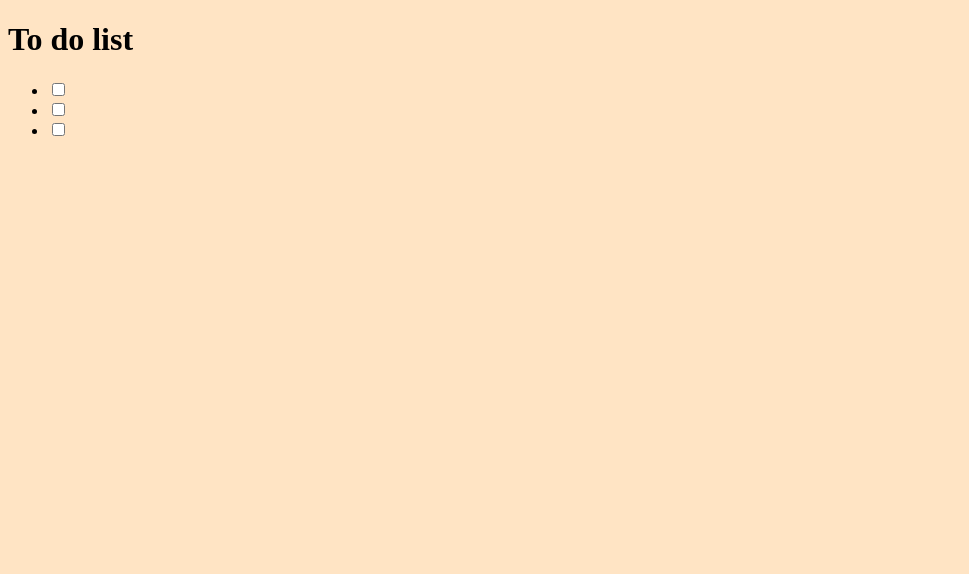
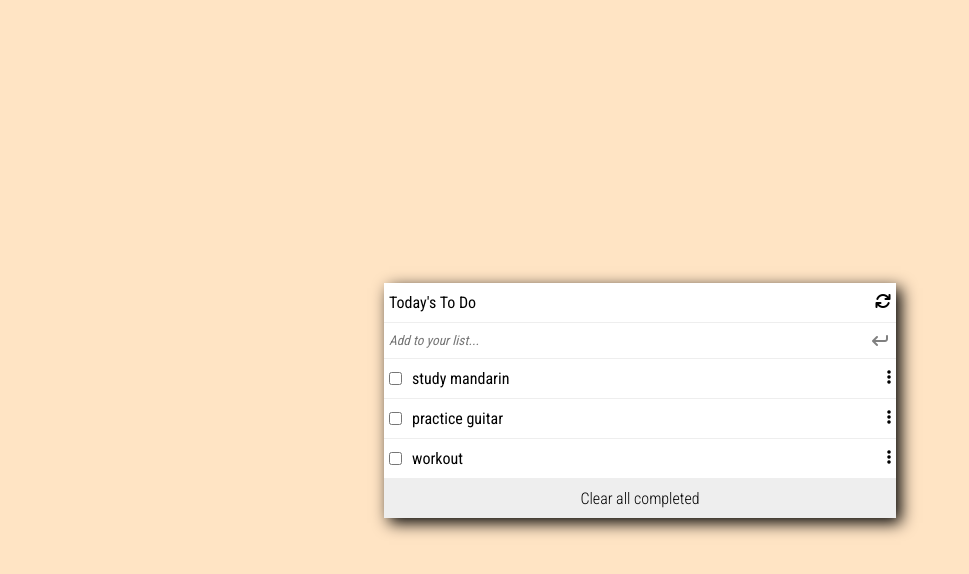
Before and after one commit to gandradep/toDoList, a website built with webpack: page src/index.html in a window 1280 px wide. Shown: the whole page, without its empty margins (0-969 px from the left). Built offline with nearby package versions, Linux system fonts and the light colour scheme.

Commit message:
Add sort, iterate and object modules

```diff
--- a/src/index.html
+++ b/src/index.html
@@ -3,10 +3,14 @@
 <head>
     <meta charset="UTF-8">
     <meta name="viewport" content="width=device-width, initial-scale=1.0">
+    <link rel="preconnect" href="https://fonts.googleapis.com">
+    <link rel="preconnect" href="https://fonts.gstatic.com" crossorigin>
+    <link href="https://fonts.googleapis.com/css2?family=Roboto+Condensed:wght@300;400;700&display=swap" rel="stylesheet">
+    <link rel="stylesheet" href="https://cdnjs.cloudflare.com/ajax/libs/font-awesome/6.1.2/css/all.min.css">
     <title>2 do list</title>
 </head>
-<body>
-  <h1>To do list</h1>
+<body class="dFlex">
+
     <ul id="list">
 
     </ul>
--- a/src/index.js
+++ b/src/index.js
@@ -1,36 +1,14 @@
 import _ from 'lodash';
 import './style.css';
-
+import { todos } from './modules/objectArray.js';
+import { sort } from './modules/sort.js';
+import { iterate } from './modules/iterate.js';
 const list = document.getElementById('list');
 
-const todos = [
-  {
-    "description": "workout",
-    "completed": false,
-    "index": 1,
-  },
-  {
-    "description": "study mandarin",
-    "completed": false,
-    "index": 2,
-  },
-  {
-    "description": "practice guitar",
-    "completed": false,
-    "index": 3,
-  },
-];
-const iterate = (arr) => {
-  arr.forEach(element => {
-    const li = document.createElement('li');
-    const checkbox = document.createElement('input');
-    checkbox.setAttribute("type", "checkbox");
-    li.appendChild(checkbox);
-    list.appendChild(li);
-  });
-}
 
-iterate(todos);
+
+//
+iterate(sort(todos));
 
 
 // function component() {
--- /dev/null
+++ b/src/modules/iterate.js
@@ -0,0 +1,41 @@
+export const iterate = (arr) => {
+  const liTitle = document.createElement('li');
+  liTitle.classList.add('dFlex', 'justBetween', 'borderBottom', 'pad10_5');
+  const title = document.createElement('p');
+  title.innerText = "Today's To Do";
+  const refresh = document.createElement('i');
+  refresh.classList.add('fa-solid', 'fa-arrows-rotate');
+  const liInput = document.createElement('li');
+  liInput.classList.add('borderBottom', 'posRelative');
+  const input = document.createElement('input');
+  input.classList.add('w100', 'pad10_5', 'littlePadLeft', 'italic');
+  input.placeholder = "Add to your list...";
+  const enterSymbol = document.createElement('i');
+  enterSymbol.classList.add('fa-solid', 'fa-arrow-turn-down', 'rotate');
+  // input.append(enterSymbol);
+  liInput.append(input, enterSymbol);
+  liTitle.append(title, refresh);
+  list.append(liTitle, liInput);
+
+  arr.forEach(element => {
+    const li = document.createElement('li');
+    li.classList.add('dFlex', 'justBetween', 'borderBottom', 'pad10_5', 'littlePadLeft');
+    const spanTask = document.createElement('span');
+    spanTask.classList.add('dFlex');
+    const checkbox = document.createElement('input');
+    checkbox.setAttribute("type", "checkbox");
+    const taskText = document.createElement('p');
+    taskText.innerText = element.description;
+    taskText.classList.add('littlePadLeft');
+    const threeDots = document.createElement('i');
+    threeDots.classList.add('fa-solid', 'fa-ellipsis-vertical');
+    spanTask.append(checkbox, taskText);
+    li.append(spanTask, threeDots);
+    list.appendChild(li);
+  });
+
+  const clearComplete = document.createElement('li');
+  clearComplete.innerText = "Clear all completed";
+  clearComplete.classList.add('clearAll', 'pad10_5');
+  list.appendChild(clearComplete);
+}
--- /dev/null
+++ b/src/modules/objectArray.js
@@ -0,0 +1,17 @@
+export const todos = [
+  {
+    "description": "workout",
+    "completed": false,
+    "index": 5,
+  },
+  {
+    "description": "study mandarin",
+    "completed": false,
+    "index": 2,
+  },
+  {
+    "description": "practice guitar",
+    "completed": false,
+    "index": 3,
+  },
+];
--- /dev/null
+++ b/src/modules/sort.js
@@ -0,0 +1,5 @@
+export const sort = (arr) => {
+  return arr.sort((a,b) => {
+    return a.index - b.index;
+  });
+};
--- a/src/style.css
+++ b/src/style.css
@@ -1,7 +1,75 @@
+* {
+  font-family: 'Roboto Condensed', sans-serif;
+  box-sizing: border-box;
+  margin: 0;
+  padding: 0;
+}
+
 body {
   background-color: bisque;
+  min-height: 100vh;
+  align-items: center;
+  justify-content: center;
 }
 
-.hello {
-  color: red;
+input {
+  border: hidden;
 }
+
+.dFlex{
+  display: flex;
+}
+
+.justBetween {
+  justify-content: space-between;
+}
+
+.littlePadLeft {
+  padding-left: 10px;
+}
+
+.w100{
+  width: 100%;
+}
+
+.borderBottom {
+  border-bottom: 1px solid #eee;
+}
+
+.clearAll {
+  background-color: #eee;
+  font-weight: 300;
+  text-align: center;
+
+}
+
+.italic {
+  font-style: italic;
+}
+
+#list {
+  width: 40%;
+  background-color: white;
+  box-shadow: 5px 5px 15px;
+}
+
+.pad10_5 {
+  padding: 10px 5px;
+}
+
+li {
+  list-style: none;
+  }
+
+.posRelative {
+  position: relative;
+
+}
+
+.rotate {
+  transform: rotate(90deg);
+  position: absolute;
+  right: 10px;
+  top: 10px;
+  color: gray;
+}
```
